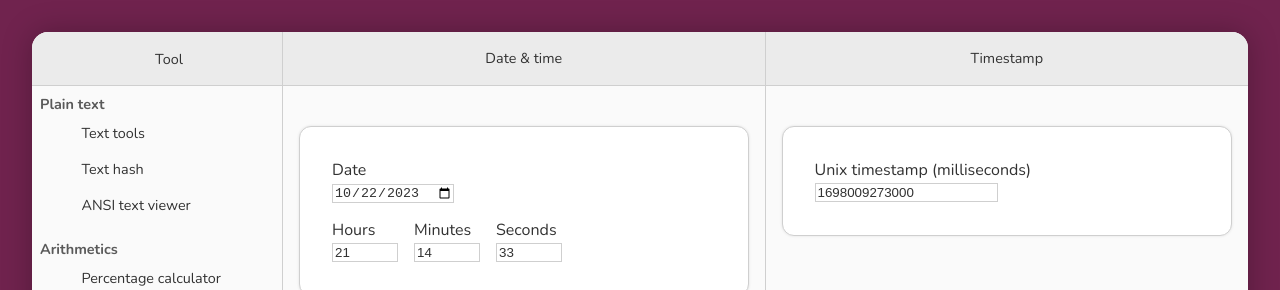
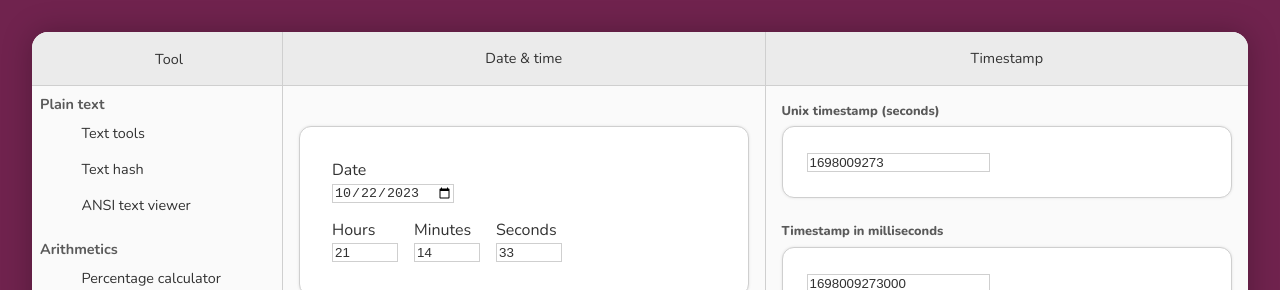
Before and after one commit to eliandoran/toolkit, a SvelteKit app: page /unix-timestamp in a window 1280 px wide. Shown: the top 290 px of the page. Built offline with nearby package versions, Linux system fonts and the light colour scheme; some icons are missing.

Commit message:
unix-timestamp: Add support for seconds timestamp

```diff
--- a/src/routes/unix-timestamp/+page.svelte
+++ b/src/routes/unix-timestamp/+page.svelte
@@ -9,12 +9,14 @@
     let minutes = 0;
     let seconds = 0;
 
+    let outputTimestampSeconds;
     let outputTimestampMillis;
 
     $: {
         const dateString = `${inputDate}T${pad2(hours)}:${pad2(minutes)}:${pad2(seconds)}Z`;
         const date = new Date(dateString);
         outputTimestampMillis = date.getTime();
+        outputTimestampSeconds = date.getTime() / 1000;
     }
 
     function setInput(date) {
@@ -36,8 +38,11 @@
         }
     }
 
-    function onOutputChanged(e) {
-        const timestamp = parseInt(e.target.value, 10);
+    function onOutputChanged(e, hasMillis) {
+        let timestamp = parseInt(e.target.value, 10);
+        if (!hasMillis) {
+            timestamp *= 1000;
+        }
 
         let date;
         try {
@@ -79,12 +84,16 @@
         </div>
 
         <div slot="right">
-            <Card>
-                <InputField label="Unix timestamp (milliseconds)">
-                    <input type="number"
-                        value={outputTimestampMillis}
-                        on:input={onOutputChanged} />
-                </InputField>
+            <Card title="Unix timestamp (seconds)">
+                <input type="number"
+                    value={outputTimestampSeconds}
+                    on:input={(e) => onOutputChanged(e, false)} />
+            </Card>
+
+            <Card title="Timestamp in milliseconds">
+                <input type="number"
+                    value={outputTimestampMillis}
+                    on:input={(e) => onOutputChanged(e, true)} />
             </Card>
         </div>
     </TwoColumnView>
```
